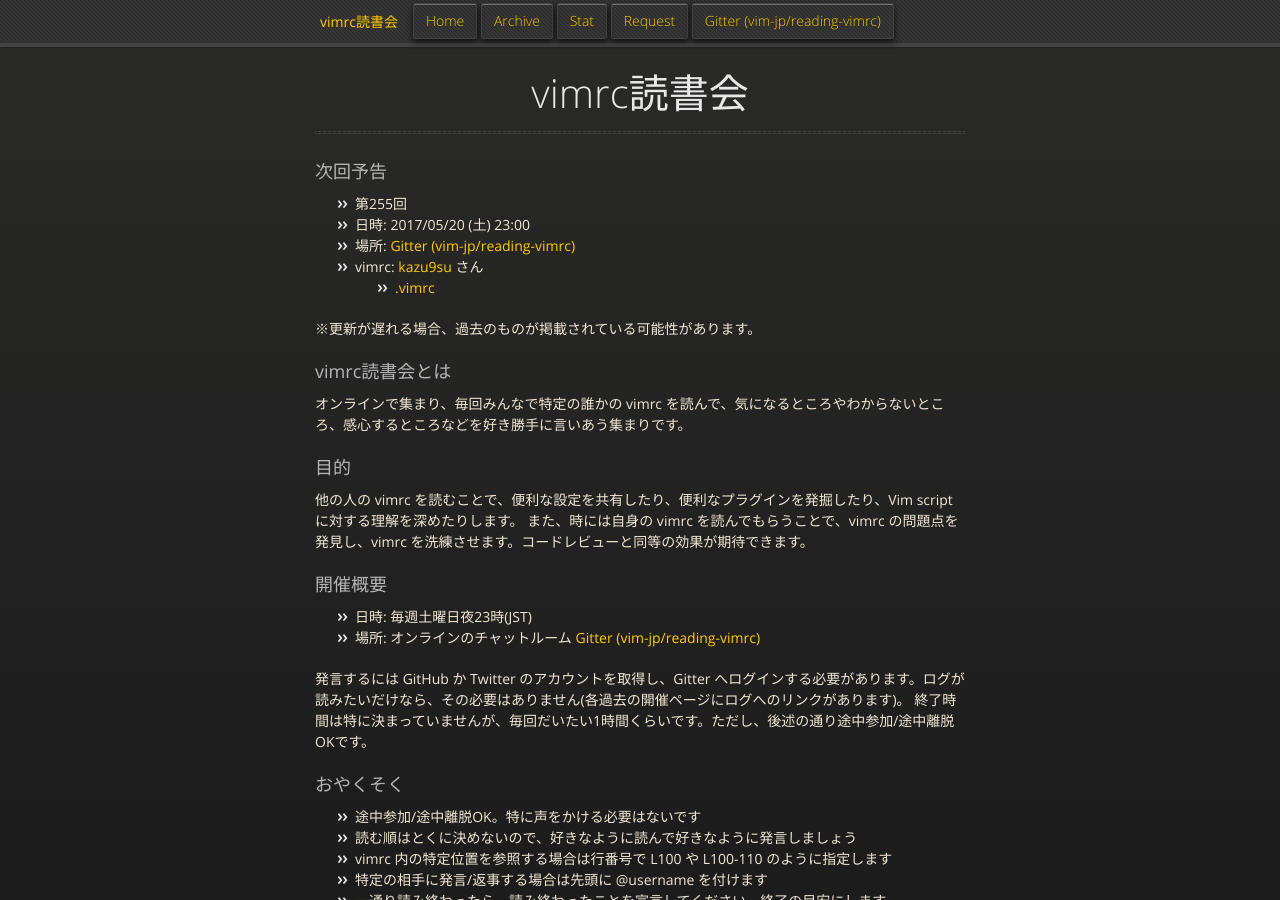
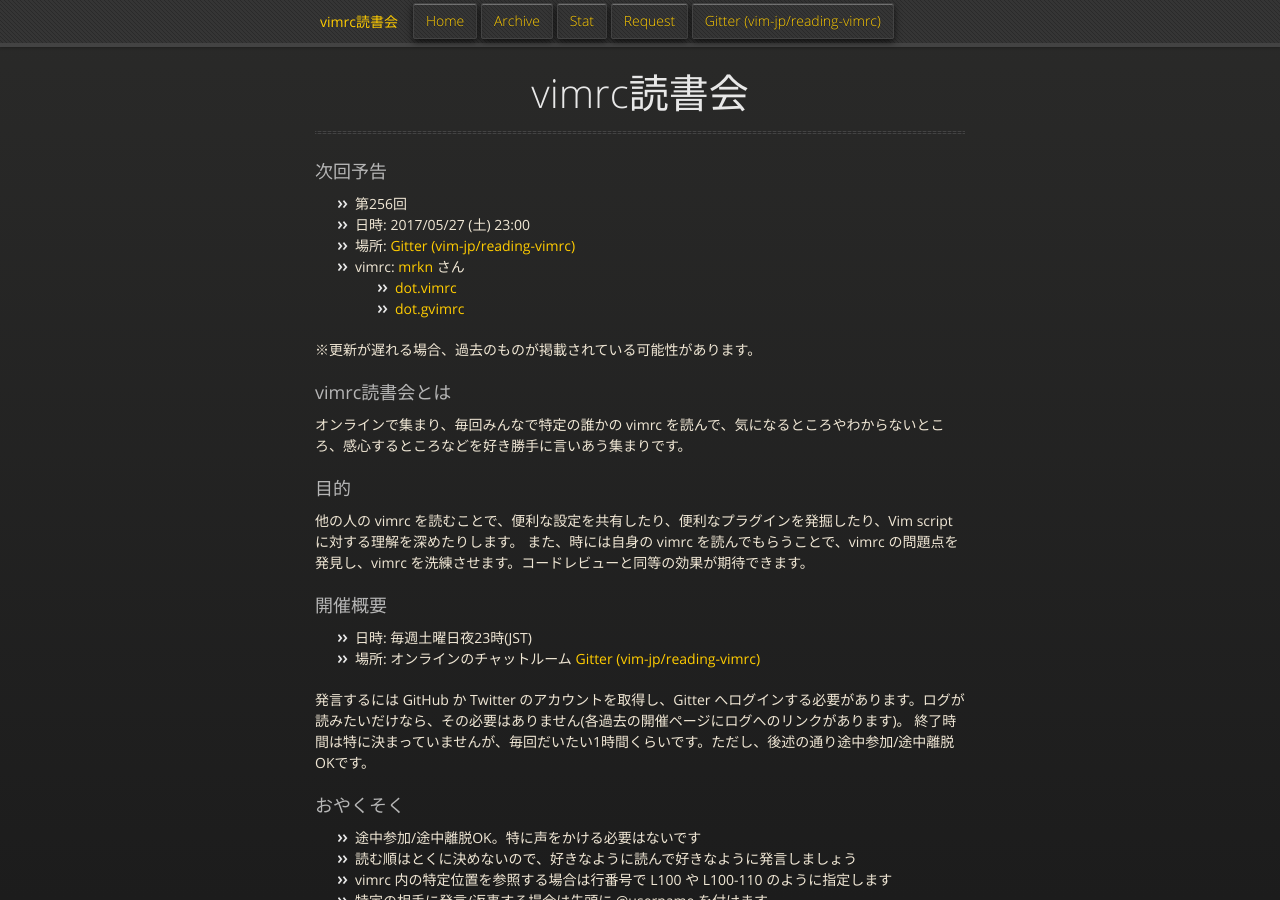
Before and after one commit to vim-jp/reading-vimrc, a Jekyll site: the page built from index.md, in a window 1280 px wide and 900 px high. Built offline with Jekyll 4.4.1, drawn with Linux system fonts in a browser that asks for light colours; nearby versions of some CDN libraries.

Commit message:
Update the next information: #256 mrkn

```diff
--- a/_data/next.yml
+++ b/_data/next.yml
@@ -1,11 +1,14 @@
-- id: 255
-  date: '2017-5-20 23:00'
+- id: 256
+  date: '2017-5-27 23:00'
   author:
-    name: kazu9su
-    url: 'https://github.com/kazu9su'
+    name: mrkn
+    url: 'https://github.com/mrkn'
   vimrcs:
-    - url: 'https://github.com/kazu9su/dotfiles/blob/master/.vimrc'
-      name: .vimrc
+    - url: 'https://github.com/mrkn/config/blob/master/vim/dot.vimrc'
+      name: dot.vimrc
+      hash: null
+    - url: 'https://github.com/mrkn/config/blob/master/vim/dot.gvimrc'
+      name: dot.gvimrc
       hash: null
   part: null
   other: null
```
